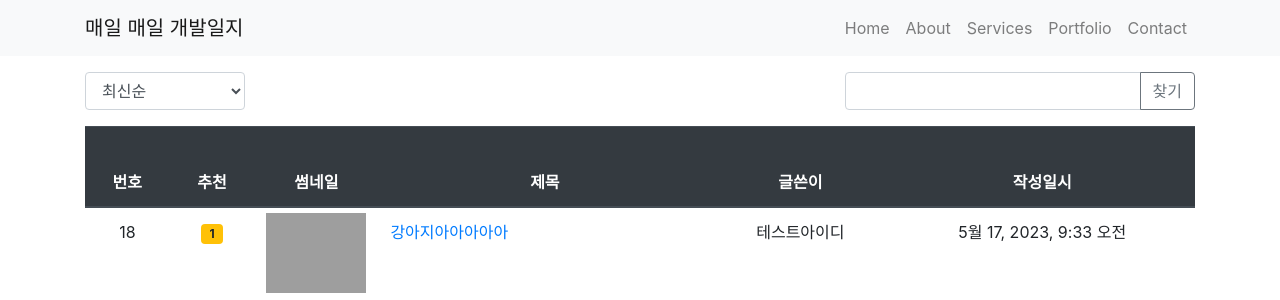
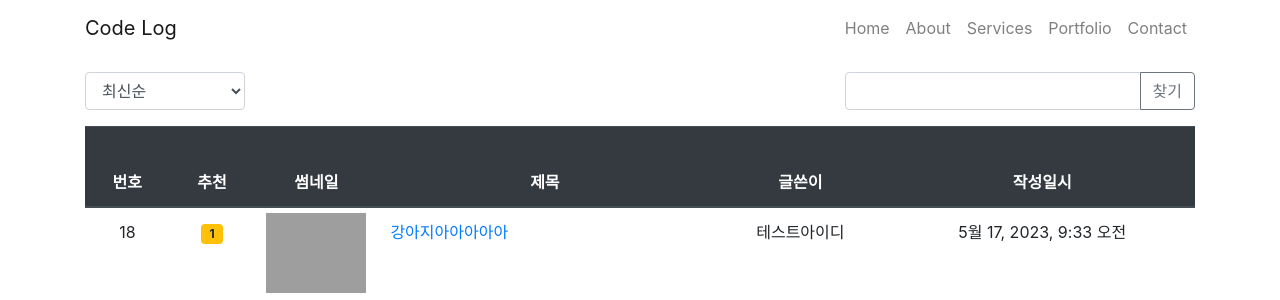
Before and after one commit to 2hey9/playdata-django, a Django app: page /pybo/ in a window 1280 px wide. Shown: the top 300 px of the page. Run offline with Django 3.2, Linux system fonts and the light colour scheme; data comes from the database, SQL or seed files in the repository; some libraries are stand-ins or nearby versions; grey boxes are pictures that could not be loaded.

Commit message:
배경 사진 색상 변경

```diff
--- a/templates/navbar.html
+++ b/templates/navbar.html
@@ -1,7 +1,7 @@
 <!-- 네비게이션바 -->
-<nav class="navbar navbar-expand-lg navbar-light bg-light">
+<nav class="navbar navbar-expand-lg navbar-light bg-custom">
     <div class="container">
-        <a class="navbar-brand" href="{% url 'pybo:index' %}">매일 매일 개발일지</a>
+        <a class="navbar-brand" href="{% url 'pybo:index' %}">Code Log</a>
         <button class="navbar-toggler" type="button" data-toggle="collapse" data-target="#navbarNav"
             aria-controls="navbarNav" aria-expanded="false" aria-label="Toggle navigation">
             <span class="navbar-toggler-icon"></span>
```
Also changed, not shown: templates/index.html (+4 -3 lines), static/css/styles.css.
